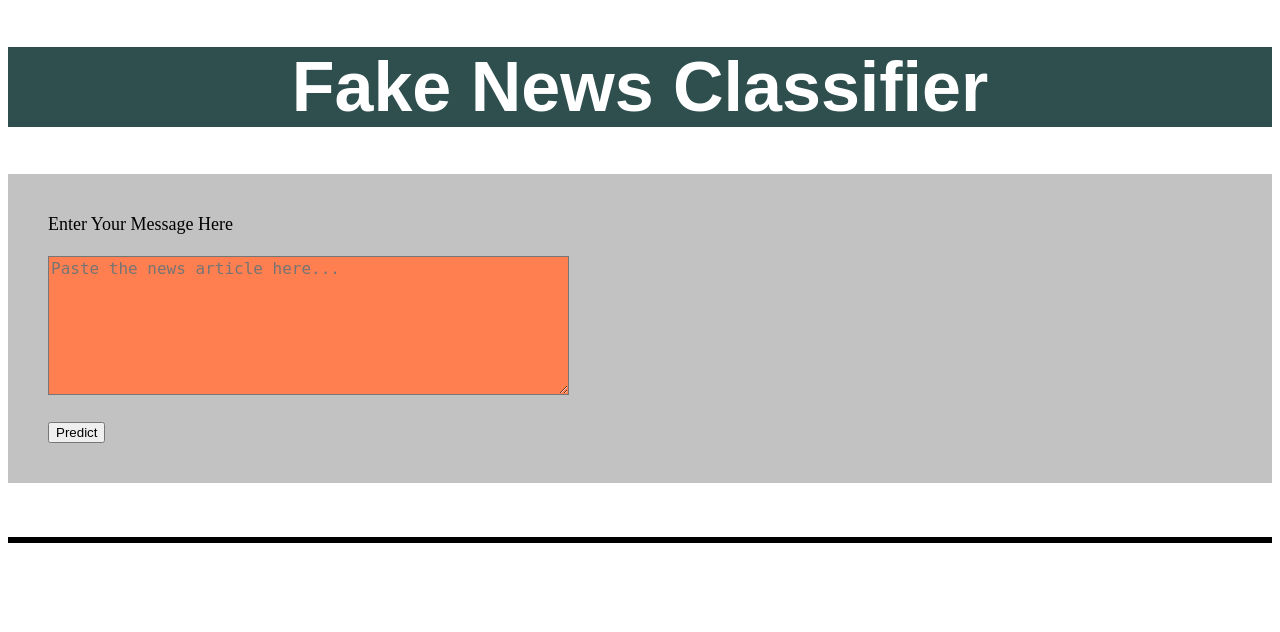
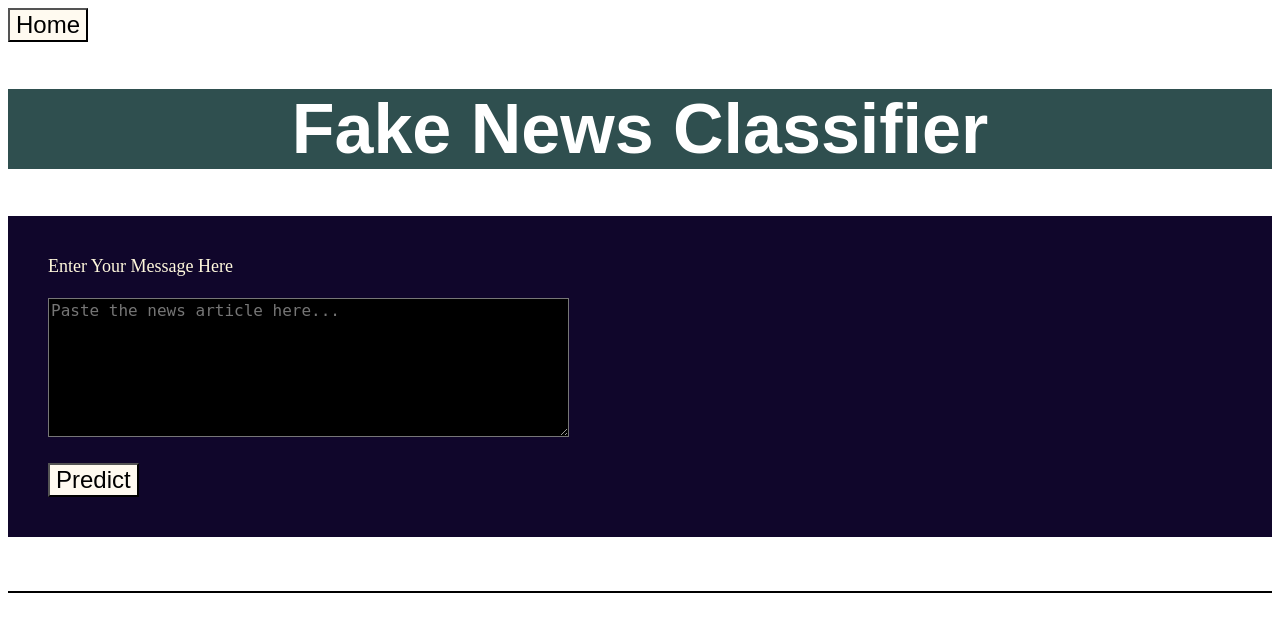
Before and after one commit to prbehere93/Deployment-Testing, a Flask app: page / in a window 1280 px wide. Shown: the top 632 px of the page. Run offline with Flask 2, Linux system fonts and the light colour scheme; parts of the project's set-up code (start-up, migrations or seed data) failed here and were passed over.

Commit message:
added home button  here

```diff
--- a/static/styles.css
+++ b/static/styles.css
@@ -14,17 +14,24 @@ p
 form
 {
     font-size: large;
-    background-color: rgb(194, 194, 194);
+    color: cornsilk;
+    background-color:rgb(16, 6, 43);
     padding: 40px;
 }
 
-form textarea{
+textarea{
+    background-color: black;
+    color: inherit;
     font-size: large;
-    background-color:coral;
+}
+
+input{
+    font-size: x-large;
+    background-color: floralwhite;
 }
 
 h3{
     font-size: large;
     text-align: center;
-    border: solid black;
+    border: 1px solid black;
 }
--- a/templates/index.html
+++ b/templates/index.html
@@ -7,6 +7,8 @@
 </head>
 
 <body>
+<input type="button" class="homebutton" onclick="window.location.href='{{ url_for('home') }}';" value="Home" />
+  <br>
   <div class="login">
 	<h1>Fake News Classifier</h1>
 
```
